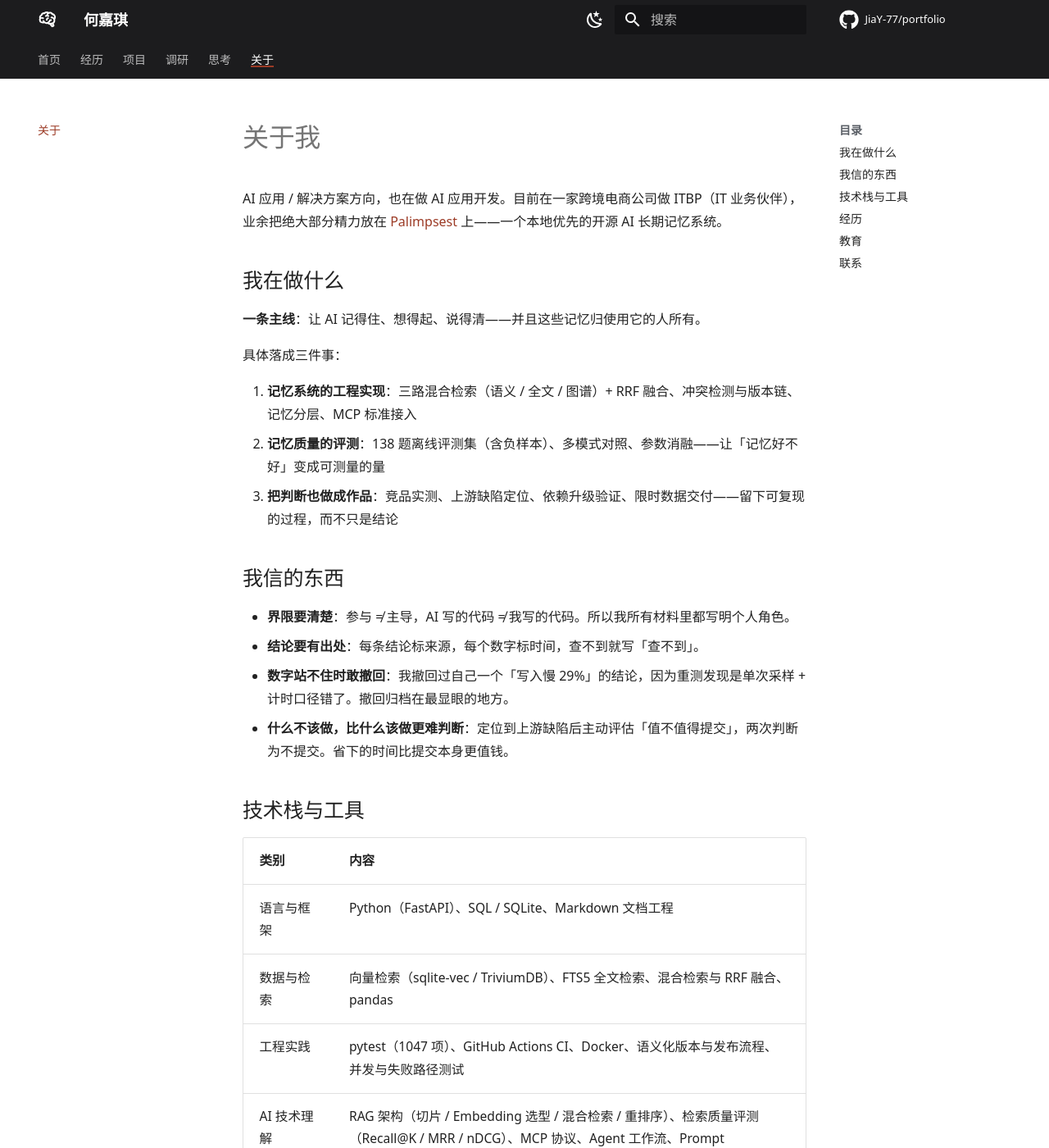
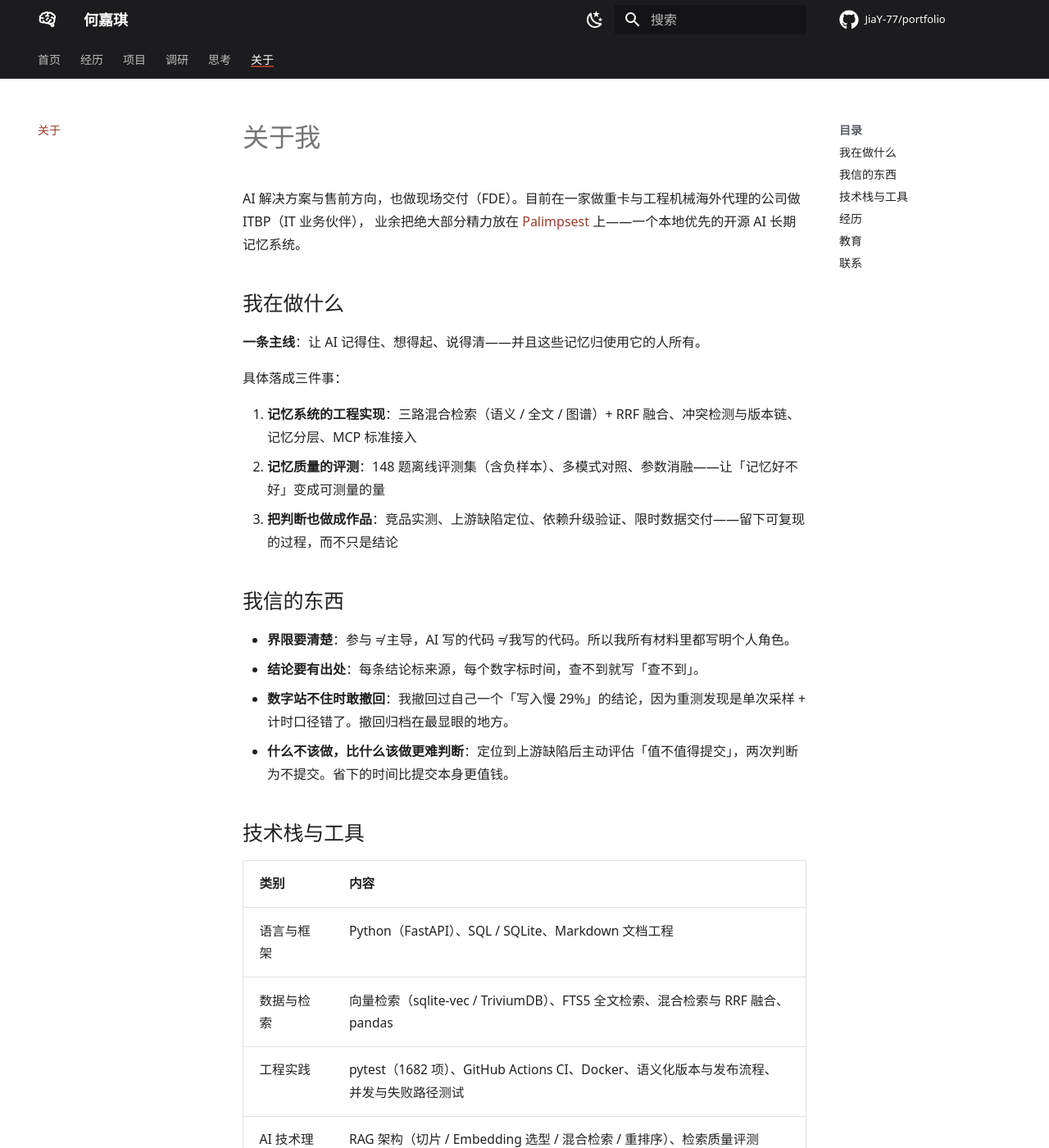
Before and after one commit to JiaY-77/portfolio, an MkDocs documentation site: the page built from docs/about.md, in a window 1280 px wide and 1400 px high. Shown: the whole window at 82% size. Built offline with MkDocs 1.6.1 and Material for MkDocs 9.7.7, drawn with Linux system fonts in a browser that asks for light colours; comment, search, counter and statistics services are not loaded.

Commit message:
chore(site): reposition on solutions and field delivery
The site leads on solutions and pre-sales work; field delivery (FDE) stays
visible as a capability rather than a competing direction, so the home page
tag row now reads solutions/presales, field delivery, documentation.

Aligns the three places that still described the old positioning
(site_description, copyright, the about page) and refreshes stale project
figures verified against the repo today: 1682 tests, 34 releases, a 148-item
evaluation set.

```diff
--- a/docs/about.md
+++ b/docs/about.md
@@ -1,11 +1,11 @@
 ---
 title: 关于
-description: 何嘉琪 · AI 应用工程师
+description: 何嘉琪 · AI 解决方案与售前
 ---
 
 # 关于我
 
-AI 应用 / 解决方案方向，也在做 AI 应用开发。目前在一家跨境电商公司做 ITBP（IT 业务伙伴），
+AI 解决方案与售前方向，也做现场交付（FDE）。目前在一家做重卡与工程机械海外代理的公司做 ITBP（IT 业务伙伴），
 业余把绝大部分精力放在 [Palimpsest](https://github.com/JiaY-77/Palimpsest) 上——一个本地优先的开源 AI 长期记忆系统。
 
 ## 我在做什么
@@ -15,7 +15,7 @@ AI 应用 / 解决方案方向，也在做 AI 应用开发。目前在一家跨
 具体落成三件事：
 
 1. **记忆系统的工程实现**：三路混合检索（语义 / 全文 / 图谱）+ RRF 融合、冲突检测与版本链、记忆分层、MCP 标准接入
-2. **记忆质量的评测**：138 题离线评测集（含负样本）、多模式对照、参数消融——让「记忆好不好」变成可测量的量
+2. **记忆质量的评测**：148 题离线评测集（含负样本）、多模式对照、参数消融——让「记忆好不好」变成可测量的量
 3. **把判断也做成作品**：竞品实测、上游缺陷定位、依赖升级验证、限时数据交付——留下可复现的过程，而不只是结论
 
 ## 我信的东西
@@ -31,7 +31,7 @@ AI 应用 / 解决方案方向，也在做 AI 应用开发。目前在一家跨
 |---|---|
 | 语言与框架 | Python（FastAPI）、SQL / SQLite、Markdown 文档工程 |
 | 数据与检索 | 向量检索（sqlite-vec / TriviumDB）、FTS5 全文检索、混合检索与 RRF 融合、pandas |
-| 工程实践 | pytest（1047 项）、GitHub Actions CI、Docker、语义化版本与发布流程、并发与失败路径测试 |
+| 工程实践 | pytest（1682 项）、GitHub Actions CI、Docker、语义化版本与发布流程、并发与失败路径测试 |
 | AI 技术理解 | RAG 架构（切片 / Embedding 选型 / 混合检索 / 重排序）、检索质量评测（Recall@K / MRR / nDCG）、MCP 协议、Agent 工作流、Prompt Engineering |
 | 其他 | 飞书、Notion、语雀、Axure RP、Obsidian |
 
```
Also changed, not shown: docs/index.md (+2 -2 lines), docs/work/palimpsest-design.md (+2 -2 lines), docs/writing/memory-and-emergence.md (+1 -1 lines).
